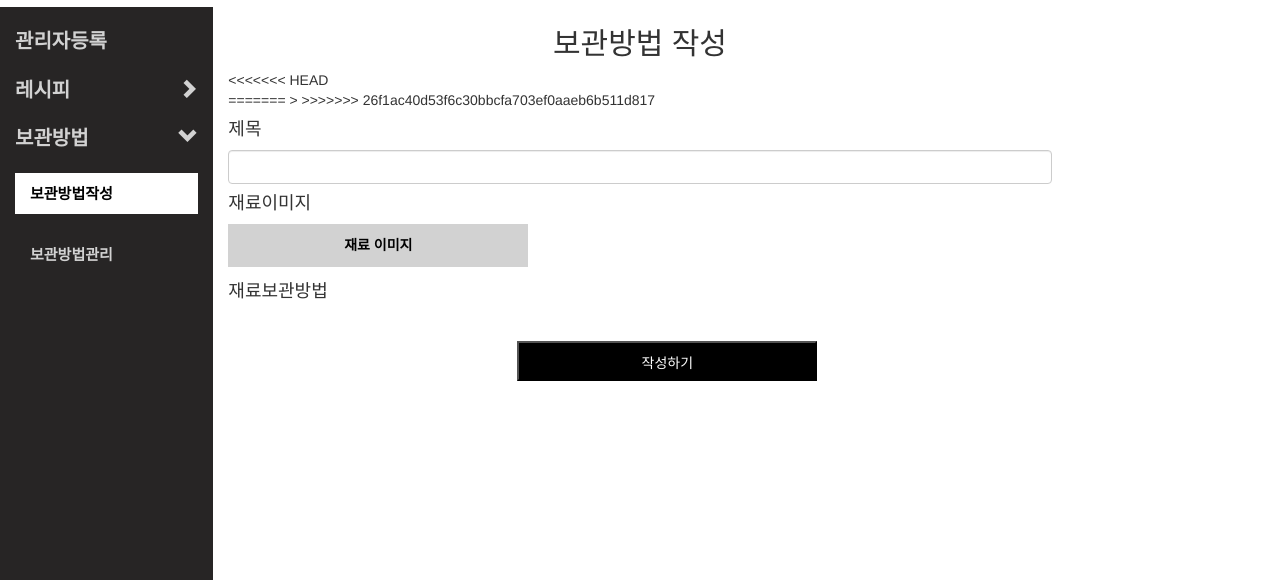
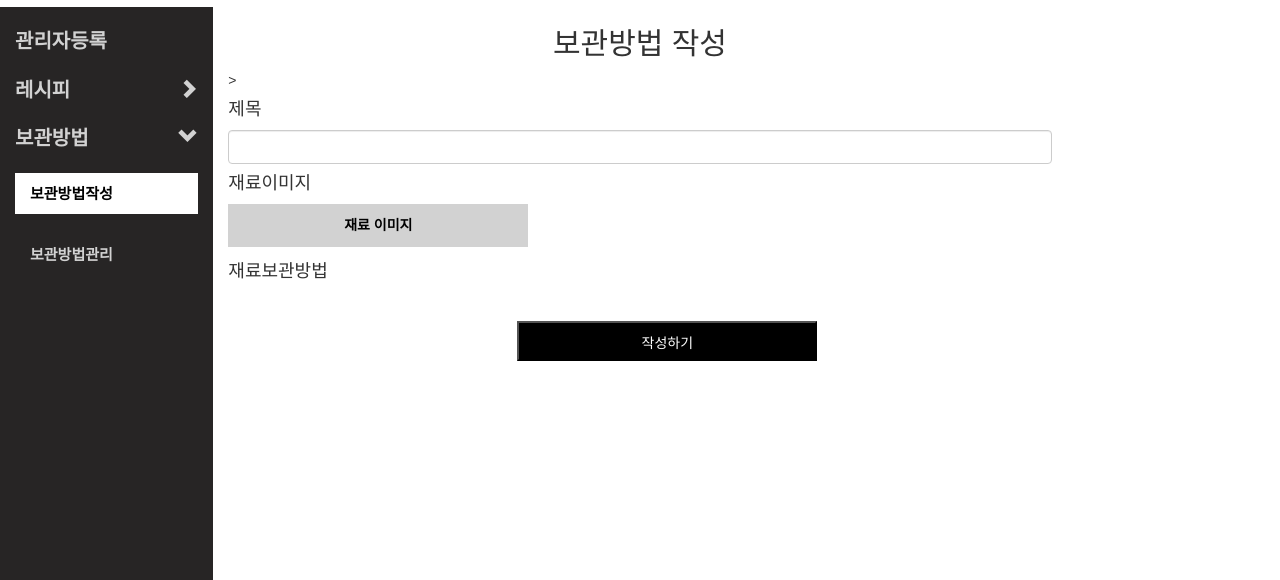
Before and after one commit to sys3948/ceo, a Django app: page /manager/write/storage in a window 1280 px wide. Shown: the part 78-658 px from the top of the page. Run offline with Django 3.2, Linux system fonts and the light colour scheme; some libraries are stand-ins or nearby versions.

Commit message:
보관법 수정중

```diff
--- a/ceo/templates/write_storage.html
+++ b/ceo/templates/write_storage.html
@@ -5,12 +5,9 @@
     <!--내용-->
     <div id="content" class="col-md-8">
         <h2 class="text-center">보관방법 작성</h2>
-<<<<<<< HEAD
         <form class="storage_form">
             {% csrf_token %}
-=======
 >
->>>>>>> 26f1ac40d53f6c30bbcfa703ef0aaeb6b511d817
             <h4>제목</h4>
             <input type="text" id="storageName" class="form-control">
             <h4>재료이미지</h4>
```
